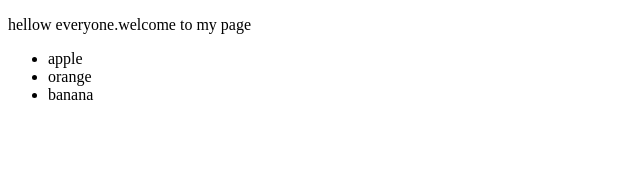
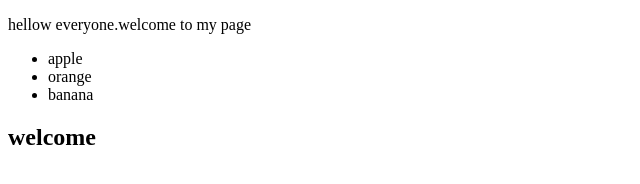
Before and after one commit to anittajithay-gif/gitlearn, a plain HTML site: page index.html in a window 1280 px wide. Shown: the whole page, without its empty margins (0-640 px from the left). Drawn offline with Linux system fonts and the light colour scheme.

Commit message:
add change

```diff
--- a/index.html
+++ b/index.html
@@ -12,5 +12,8 @@
         <li>orange</li>
         <li>banana</li>
     </ul>
+    <div>
+        <h2>welcome</h2>
+    </div>
 </body>
 </html>
```
